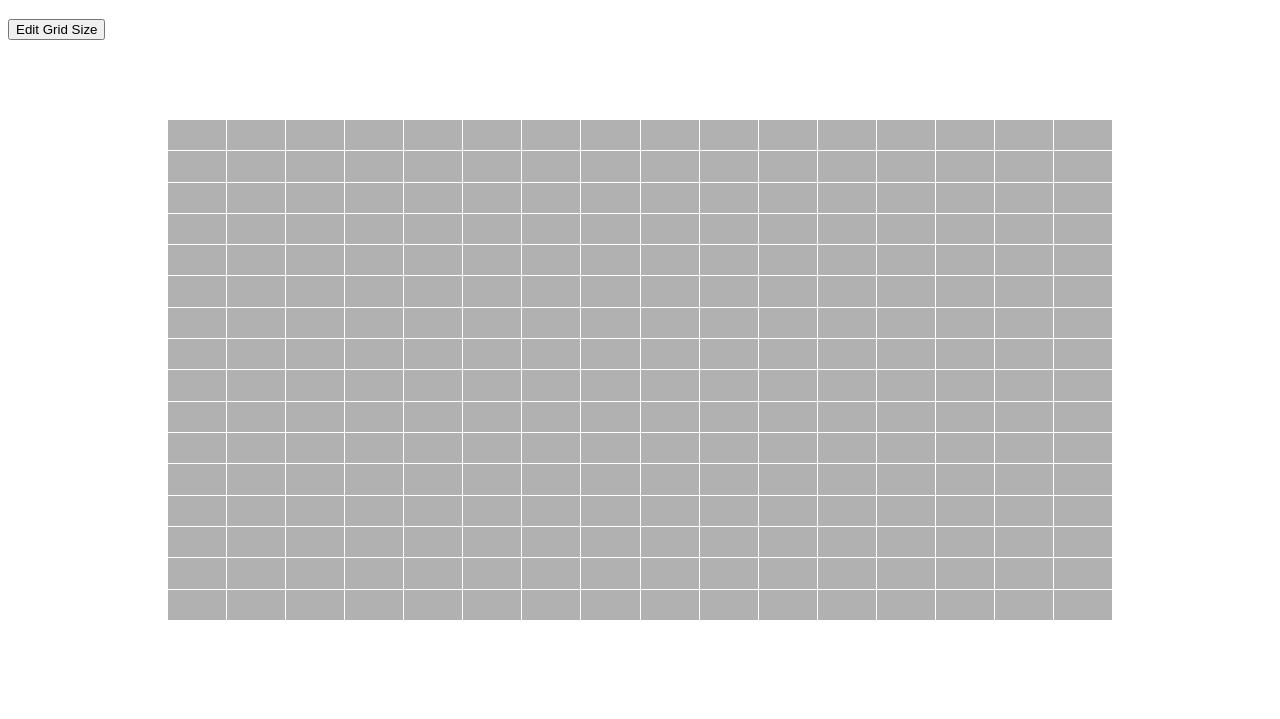
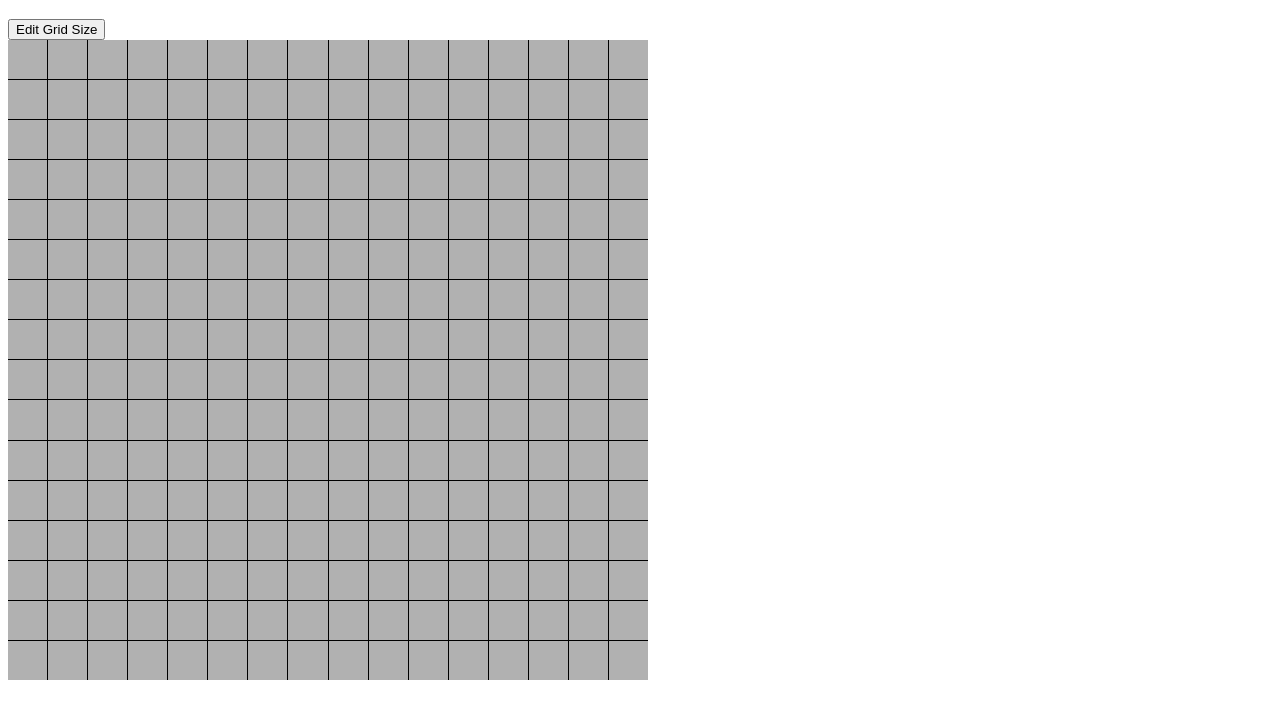
Before and after one commit to chrislae-garcia/etch-a-sketch, a plain HTML site: page index.html in a window 1280 px wide. Shown: the part 61-780 px from the top of the page. Drawn offline with Linux system fonts and the light colour scheme.

Commit message:
Adjust width and height of .container

```diff
--- a/style.css
+++ b/style.css
@@ -2,8 +2,9 @@
   display: flex;
   flex-direction: column;
   gap: 1px;
-  padding: 5em 10em;
-  height: 500px;
+  width: 640px;
+  height: 640px;
+  background-color: black;
 }
 
 .row {
```
